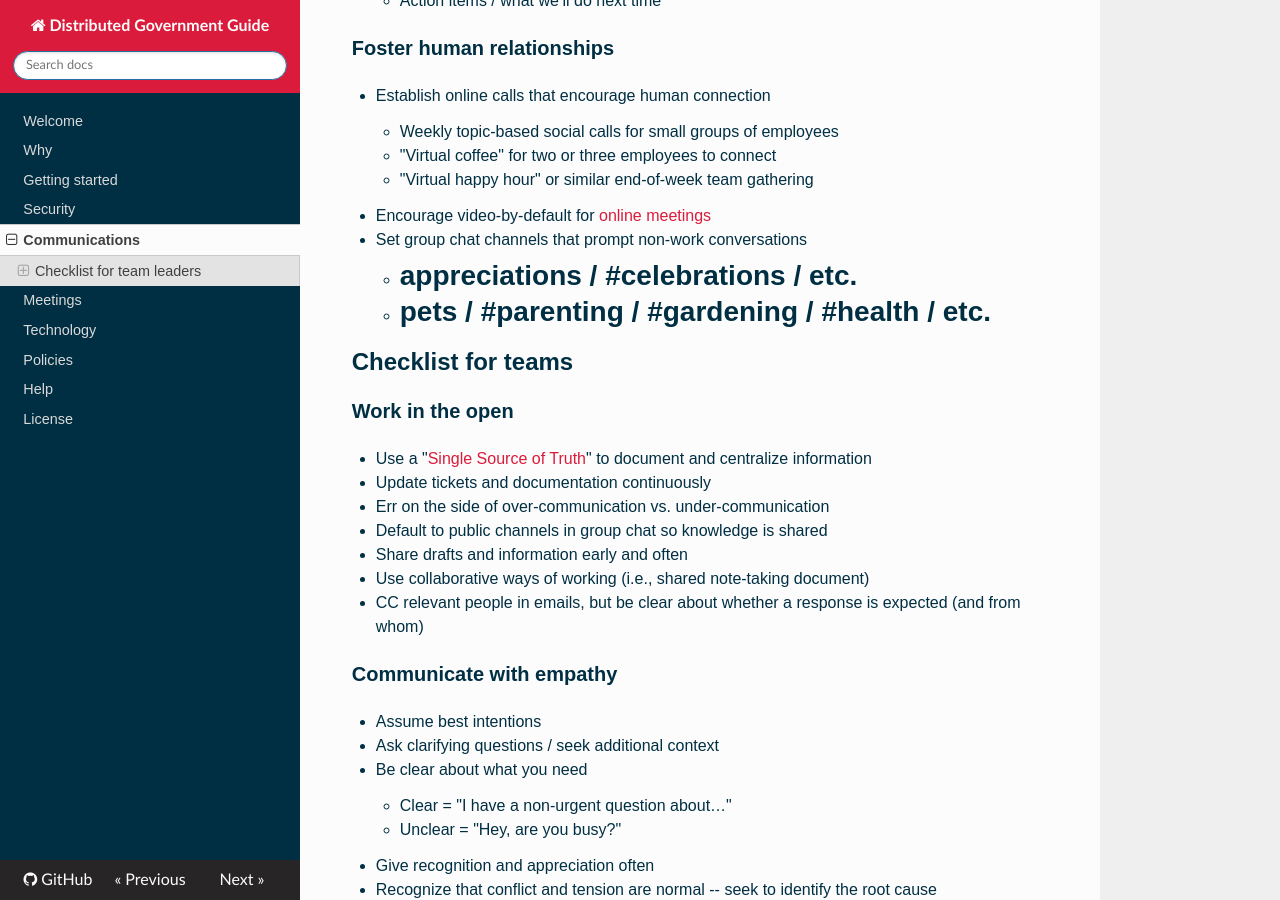
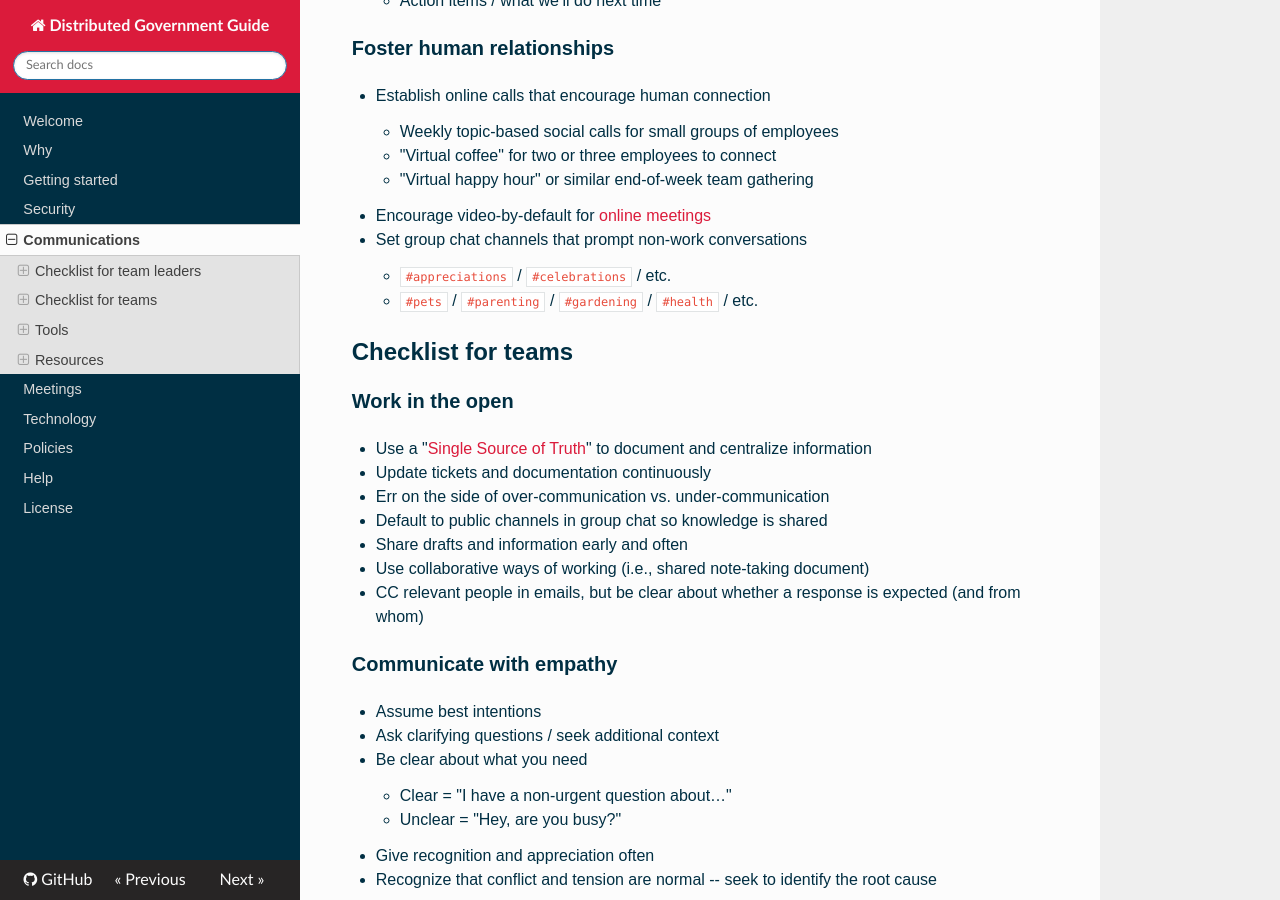
Before and after one commit to distributedgov/guide, an MkDocs documentation site: the page built from docs/communications.md, in a window 1280 px wide and 900 px high, scrolled down 1151 px. Built offline with MkDocs 1.6.1, drawn with Linux system fonts in a browser that asks for light colours; nearby versions of some CDN libraries; old or Windows-style settings are respelled for this version of MkDocs.

````diff
--- a/docs/communications.md
+++ b/docs/communications.md
@@ -76,9 +76,9 @@ Communication strategies to help distributed teams work together effectively.
 
 * Set group chat channels that prompt non-work conversations
 
-    * #appreciations / #celebrations / etc.
+    * ```#appreciations``` / ```#celebrations``` / etc.
 
-    * #pets / #parenting / #gardening / #health / etc.
+    * ```#pets``` / ```#parenting``` / ```#gardening``` / ```#health``` / etc.
 
 ## Checklist for teams
 
````
